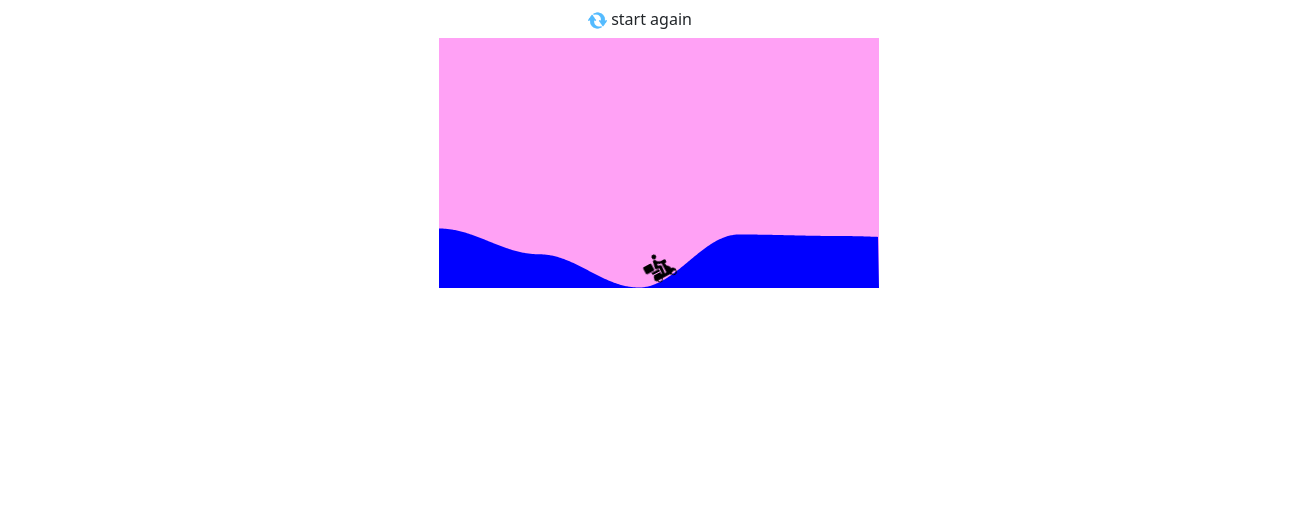
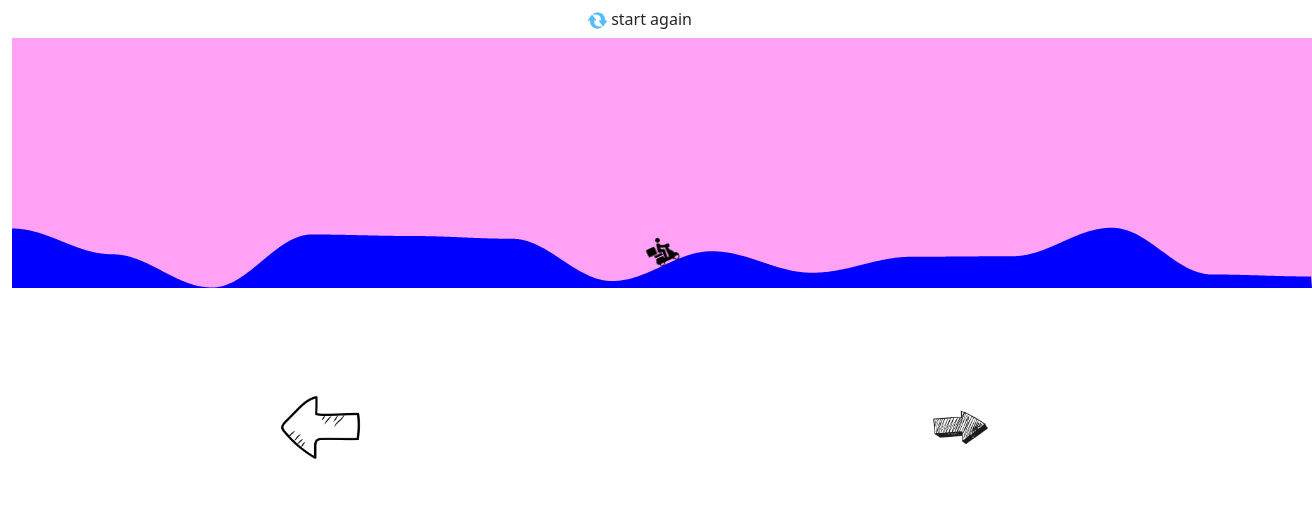
Before and after one commit to screen-T/test, a plain HTML site: page index.html in a window 1280 px wide. Shown: the whole page, 1312 px wide, since content can reach past the window. Drawn offline with nearby package versions, Linux system fonts and the light colour scheme.

Commit message:
fix style

```diff
--- a/index.html
+++ b/index.html
@@ -15,12 +15,12 @@
         </div>
     </div>
     <div class="row">
-        <div class="col-md-4  mx-auto">
+        <div class="col  mx-auto">
                 <canvas class="plan" id="canvas"></canvas>
         </div>
     </div>
 
-    <div class="d-block d-md-none">
+    <div class="d-block">
         <div class="row mt-5">
             <div class="col-3 mx-auto">
                 <button id="mobileRightButton" class="btn"><img src="./img/fleche-vers-le-haut.png" alt=""></button>
--- a/js/script.js
+++ b/js/script.js
@@ -1,7 +1,7 @@
 var btn = document.querySelector("#start")
 var c = document.querySelector("#canvas");
 var ctx = c.getContext("2d");
-c.width = 440;
+c.width = 1300;
 c.height = 250;
 var perm = [];
 while (perm.length < 255) {
```
